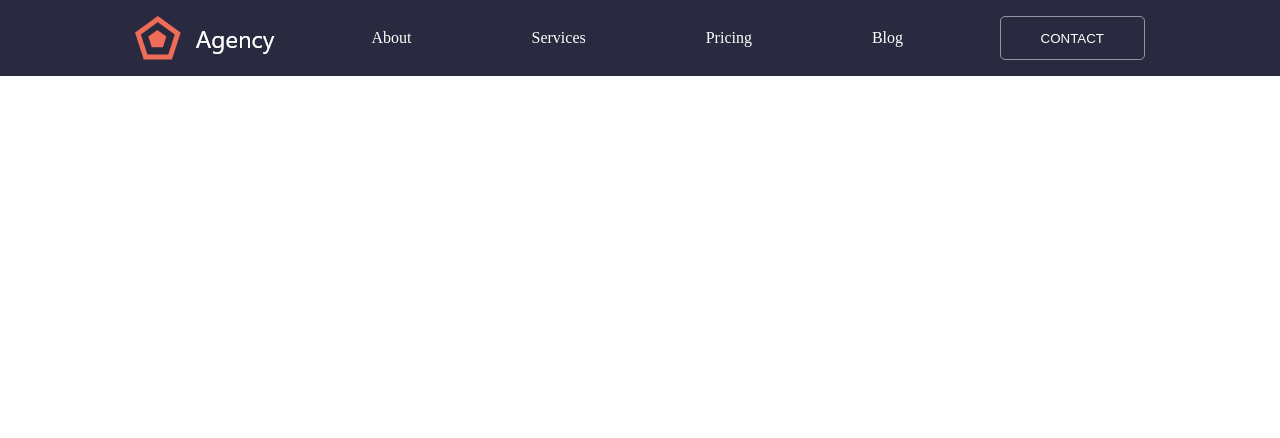
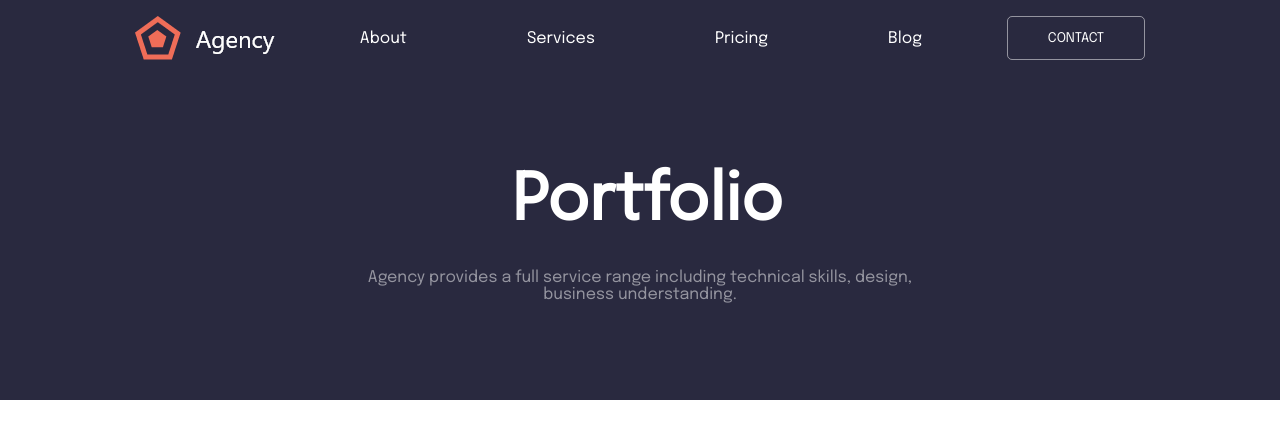
Before and after one commit to ShustovaElena/test-task-jupiter, a React (Create React App) app in the folder test-task/: page / in a window 1280 px wide. Shown: the top 438 px of the page. Built offline with nearby package versions, Linux system fonts and the light colour scheme.

Commit message:
feat: divide header to components

```diff
--- a/test-task/public/index.html
+++ b/test-task/public/index.html
@@ -4,6 +4,12 @@
         <meta charset="utf-8" />
         <link rel="icon" href="./favicon.png" />
         <meta name="viewport" content="width=device-width, initial-scale=1" />
+        <link rel="preconnect" href="https://fonts.googleapis.com" />
+        <link rel="preconnect" href="https://fonts.gstatic.com" crossorigin />
+        <link
+            href="https://fonts.googleapis.com/css2?family=Epilogue&display=swap"
+            rel="stylesheet"
+        />
         <title>Portfolio</title>
     </head>
     <body>
--- a/test-task/src/components/Header/index.tsx
+++ b/test-task/src/components/Header/index.tsx
@@ -1,24 +1,12 @@
+import Main from "../Main";
+import Menu from "../Menu";
 import "./styles.css";
 
 const Header = () => {
   return (
     <div className="Header">
-      <img className="Logo" src="./logo.png" alt="logo" />
-      <nav className="Navbar">
-        <a className="Link" href="#">
-          About
-        </a>
-        <a className="Link" href="#">
-          Services
-        </a>
-        <a className="Link" href="#">
-          Pricing
-        </a>
-        <a className="Link" href="#">
-          Blog
-        </a>
-      </nav>
-      <button className="Contact-button">Contact</button>
+      <Menu />
+      <Main />
     </div>
   );
 };
--- a/test-task/src/components/Header/styles.css
+++ b/test-task/src/components/Header/styles.css
@@ -1,29 +1,4 @@
 .Header {
-    display: flex;
-    justify-content: space-between;
-    background-color: #29293f;
-    padding: 16px 135px;
+    height: 400px;
+    background-color: var(--header-bg-color);
 }
-
-.Navbar {
-    display: flex;
-    flex-direction: row;
-    justify-content: space-between;
-    align-items: center;
-    gap: 120px;
-}
-
-.Link {
-    text-decoration: none;
-    color: var(--main-text-color);
-}
-
-.Contact-button {
-    padding: 10px 40px;
-    border: 1px solid rgba(255, 255, 255, 0.5);
-    border-radius: 5px;
-    color: var(--main-text-color);
-    background-color: transparent;
-    text-transform: uppercase;
-    cursor: pointer;
-}
--- /dev/null
+++ b/test-task/src/components/Main/index.tsx
@@ -0,0 +1,15 @@
+import "./styles.css";
+
+const Main = () => {
+  return (
+    <div className="Main-text">
+      <h1>Portfolio</h1>
+      <p>
+        Agency provides a full service range including technical skills, design,
+        business understanding.
+      </p>
+    </div>
+  );
+};
+
+export default Main;
--- /dev/null
+++ b/test-task/src/components/Main/styles.css
@@ -0,0 +1,19 @@
+.Main-text {
+    display: block;
+    padding-top: 93px;
+    text-align: center;
+    color: var(--main-text-color);
+}
+
+.Main-text h1 {
+    width: 256px;
+    margin: 0 auto;
+    font-size: 4rem;
+}
+
+.Main-text p {
+    width: 570px;
+    padding-top: 34px;
+    margin: 0 auto;
+    color: rgba(255, 255, 255, 0.5);
+}
--- /dev/null
+++ b/test-task/src/components/Menu/index.tsx
@@ -0,0 +1,26 @@
+import "./styles.css";
+
+const Menu = () => {
+  return (
+    <div className="Menu">
+      <img className="Logo" src="./logo.png" alt="logo" />
+      <nav className="Navbar">
+        <a className="Link" href="#">
+          About
+        </a>
+        <a className="Link" href="#">
+          Services
+        </a>
+        <a className="Link" href="#">
+          Pricing
+        </a>
+        <a className="Link" href="#">
+          Blog
+        </a>
+      </nav>
+      <button className="Contact-button">Contact</button>
+    </div>
+  );
+};
+
+export default Menu;
--- /dev/null
+++ b/test-task/src/components/Menu/styles.css
@@ -0,0 +1,28 @@
+.Menu {
+    display: flex;
+    justify-content: space-between;
+    padding: 16px 135px;
+}
+
+.Navbar {
+    display: flex;
+    flex-direction: row;
+    justify-content: space-between;
+    align-items: center;
+    gap: 120px;
+}
+
+.Link {
+    text-decoration: none;
+    color: var(--main-text-color);
+}
+
+.Contact-button {
+    padding: 10px 40px;
+    border: 1px solid rgba(255, 255, 255, 0.5);
+    border-radius: 5px;
+    color: var(--main-text-color);
+    background-color: transparent;
+    text-transform: uppercase;
+    cursor: pointer;
+}
--- a/test-task/src/index.css
+++ b/test-task/src/index.css
@@ -1,9 +1,11 @@
 :root {
     --main-text-color: #ffffff;
+    --header-bg-color: #29293f;
 }
 
 * {
     margin: 0;
     padding: 0;
     box-sizing: border-box;
+    font-family: 'Epilogue', sans-serif;
 }
```
